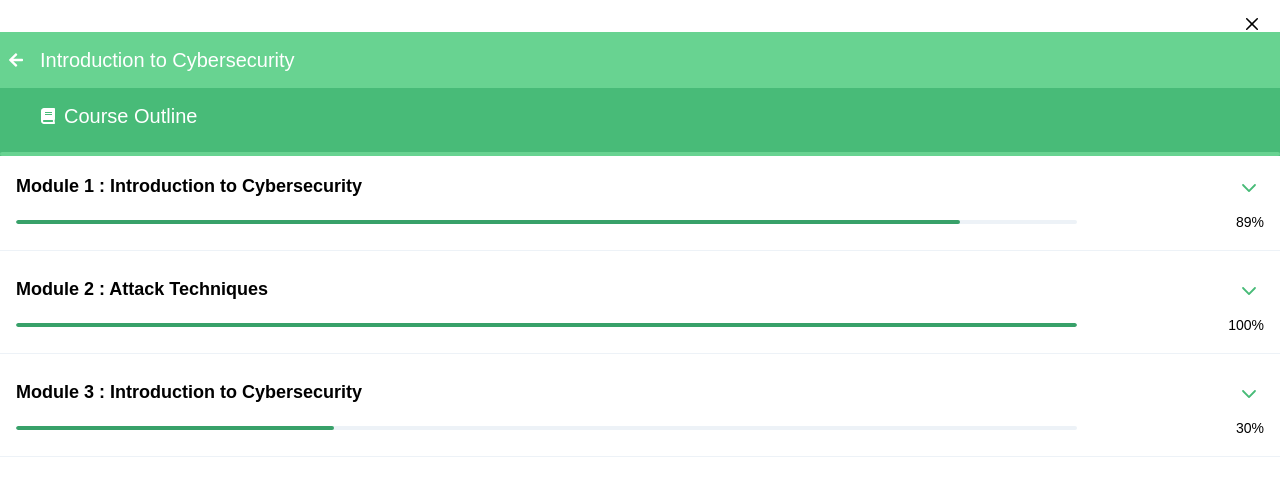
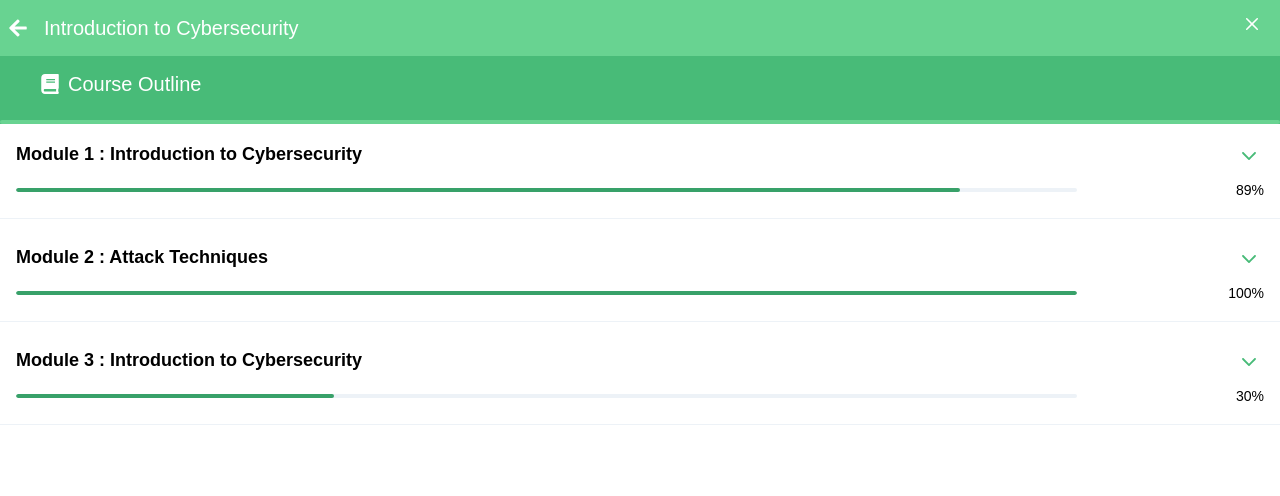
Before and after one commit to Meekunn/telehealth_app_web, a React (Vite) app: page /lessons in a window 1280 px wide. Both pictures are taken after a click on the button "Toggle Sidebar". Shown: the top 496 px of the page. Built offline with nearby package versions, Linux system fonts and the light colour scheme.

Commit message:
Align Header

```diff
--- a/src/resuables/Navigation/SideBar.tsx
+++ b/src/resuables/Navigation/SideBar.tsx
@@ -10,7 +10,6 @@ import {
 import SidebarBody from './SidebarBody';
 import Header from './Header';
 
-
 interface ISideNavBar {
 	isOpen: boolean;
 	onClose: () => void;
@@ -21,11 +20,12 @@ const SideBarNav = ({ isOpen, onClose }: ISideNavBar) => {
 		<Drawer isOpen={isOpen} placement="left" onClose={onClose} size={'full'}>
 			<DrawerOverlay />
 			<DrawerContent>
-				<DrawerCloseButton />
-				<DrawerHeader>{/* Adding the side bar */}</DrawerHeader>
+				<DrawerCloseButton color={'white'} />
+				<DrawerHeader m={0} p={0}>
+					<Header />
+				</DrawerHeader>
 
 				<DrawerBody m={0} p={0}>
-					<Header />
 					<SidebarBody />
 				</DrawerBody>
 
```
Also changed, not shown: src/resuables/Navigation/Header.tsx (+12 -28 lines).
